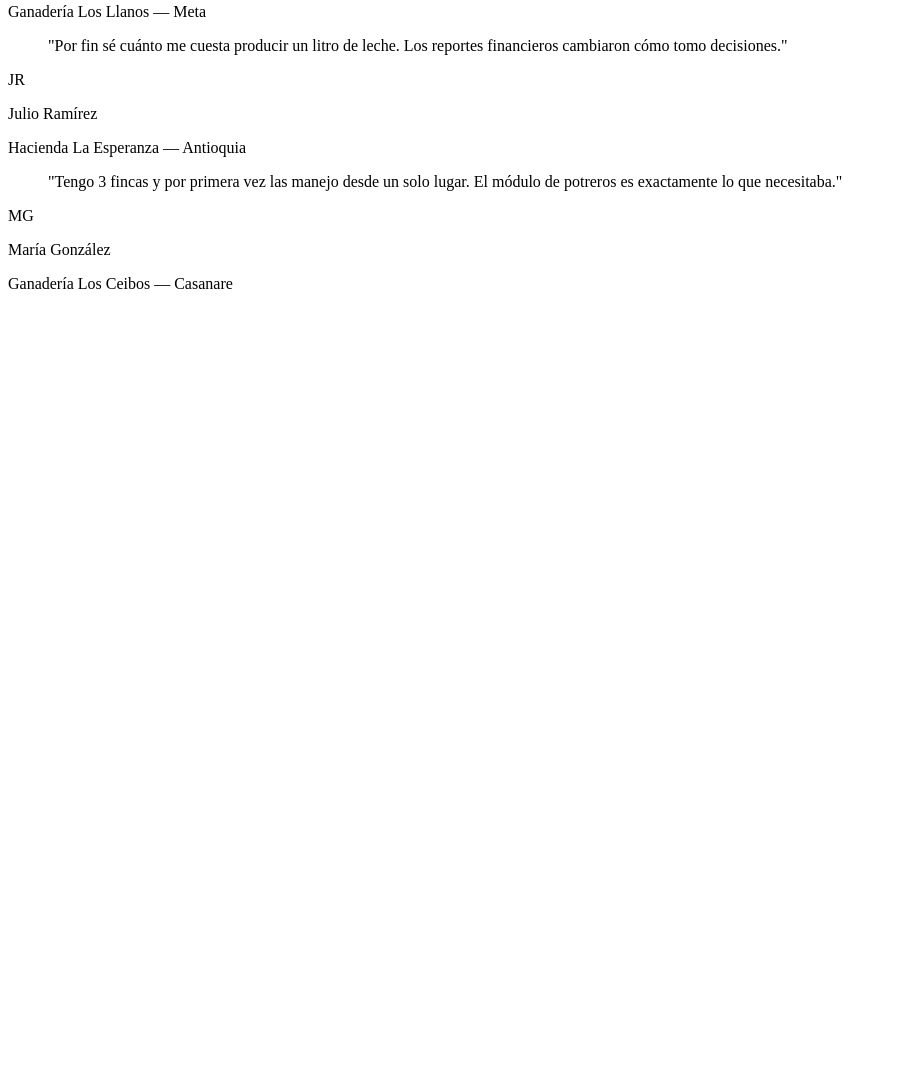
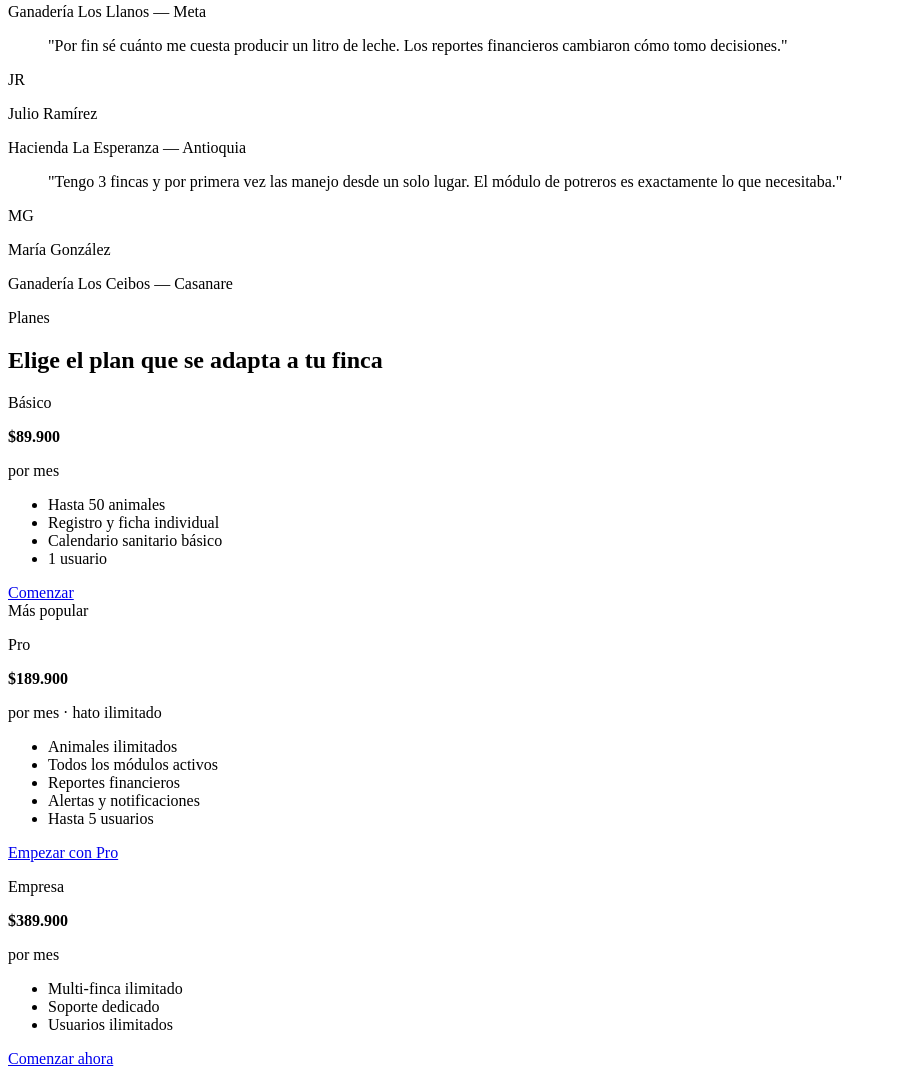
Before and after one commit to elian01martinezm-code/gestion-ganadera-landing, a plain HTML site: page index.html in a window 1280 px wide. Shown: the part 1737-2813 px from the top of the page, without its empty margins (0-897 px from the left). Before the commit the page ends 2046 px from the top, so only its background shows below. Drawn offline with Linux system fonts and the light colour scheme.

Commit message:
agrego seccion de precios

```diff
--- a/index.html
+++ b/index.html
@@ -213,5 +213,52 @@
         </article>
       </div>
     </section>
+    <section class="seccion-precios" id="precios">
+      <p class="ceja-seccion">Planes</p>
+      <h2 class="titulo-seccion-landing">
+        Elige el plan que se adapta a tu finca
+      </h2>
+      <div class="cuadricula-precios">
+        <div class="tarjeta-plan">
+          <p class="nombre-plan">Básico</p>
+          <strong class="precio-plan">$89.900</strong>
+          <p class="periodo-plan">por mes</p>
+          <ul class="caracteristicas-plan">
+            <li>Hasta 50 animales</li>
+            <li>Registro y ficha individual</li>
+            <li>Calendario sanitario básico</li>
+            <li>1 usuario</li>
+          </ul>
+          <a href="#" class="boton-plan boton-plan-esquema">Comenzar</a>
+        </div>
+
+        <div class="tarjeta-plan destacado">
+          <span class="plan-popular">Más popular</span>
+          <p class="nombre-plan">Pro</p>
+          <strong class="precio-plan">$189.900</strong>
+          <p class="periodo-plan">por mes · hato ilimitado</p>
+          <ul class="caracteristicas-plan">
+            <li>Animales ilimitados</li>
+            <li>Todos los módulos activos</li>
+            <li>Reportes financieros</li>
+            <li>Alertas y notificaciones</li>
+            <li>Hasta 5 usuarios</li>
+          </ul>
+          <a href="#" class="boton-plan boton-plan-solido">Empezar con Pro</a>
+        </div>
+
+        <div class="tarjeta-plan">
+          <p class="nombre-plan">Empresa</p>
+          <strong class="precio-plan">$389.900</strong>
+          <p class="periodo-plan">por mes</p>
+          <ul class="caracteristicas-plan">
+            <li>Multi-finca ilimitado</li>
+            <li>Soporte dedicado</li>
+            <li>Usuarios ilimitados</li>
+          </ul>
+          <a href="#" class="boton-plan boton-plan-esquema">Comenzar ahora</a>
+        </div>
+      </div>
+    </section>
   </body>
 </html>
```
